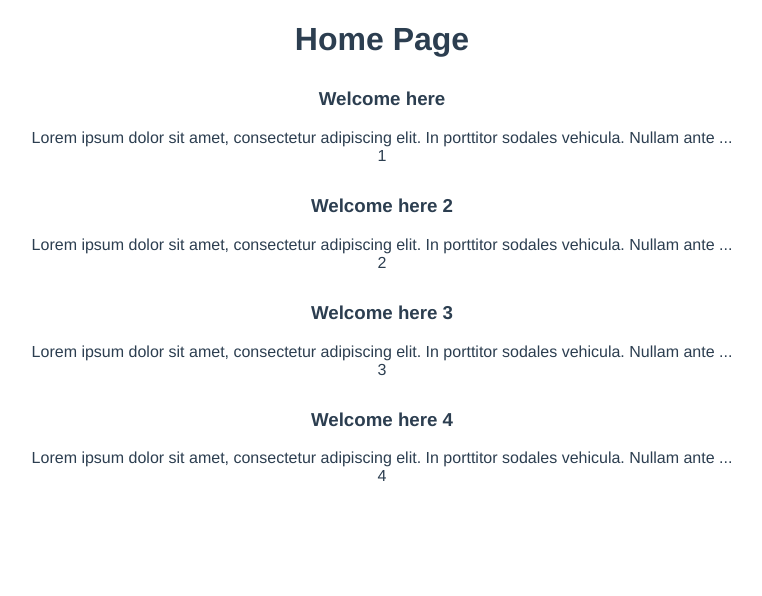
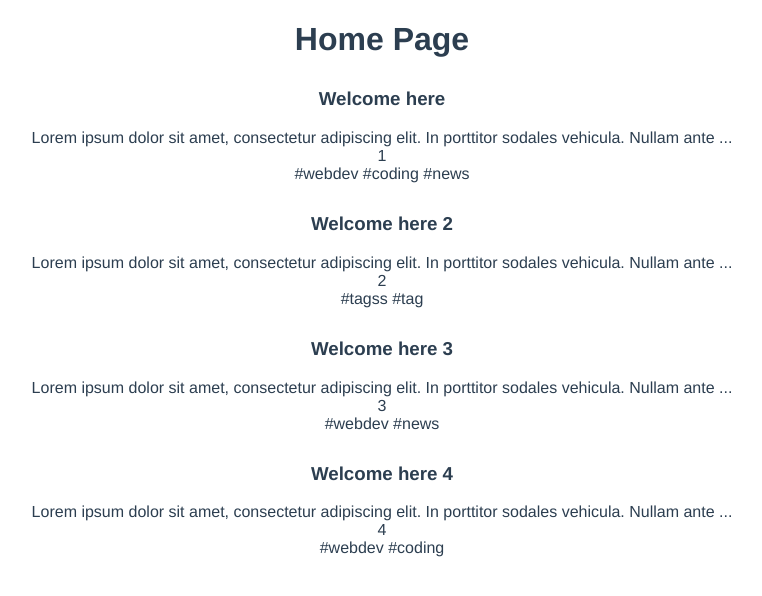
Before and after one commit to TerezzaB/VUE_Blog, a Vue app: page / in a window 1280 px wide. Shown: the top 596 px of the page, without its empty margins (258-1020 px from the left). Built offline with nearby package versions, Linux system fonts and the light colour scheme; data requests are answered from the project's data file.

Commit message:
4th commit

```diff
--- a/data/db.json
+++ b/data/db.json
@@ -10,7 +10,7 @@
             "id": 2,
             "title": "Welcome here 2",
             "body": "Lorem ipsum dolor sit amet, consectetur adipiscing elit. In porttitor sodales vehicula. Nullam ante quam, egestas ac odio et, bibendum cursus purus.",
-            "tags": [ "some other tag", "tag" ]
+            "tags": [ "tagss", "tag" ]
         },
         {
             "id": 3,
--- a/src/components/SinglePost.vue
+++ b/src/components/SinglePost.vue
@@ -3,6 +3,9 @@
         <h3>{{ post.title }}</h3>
         <div>{{ snippet }}</div>
         <div>{{ post.id }}</div>
+        <span v-for="tag in post.tags" :key="tag">
+            #{{ tag }}
+        </span>
     </div>
 </template>
 
```
